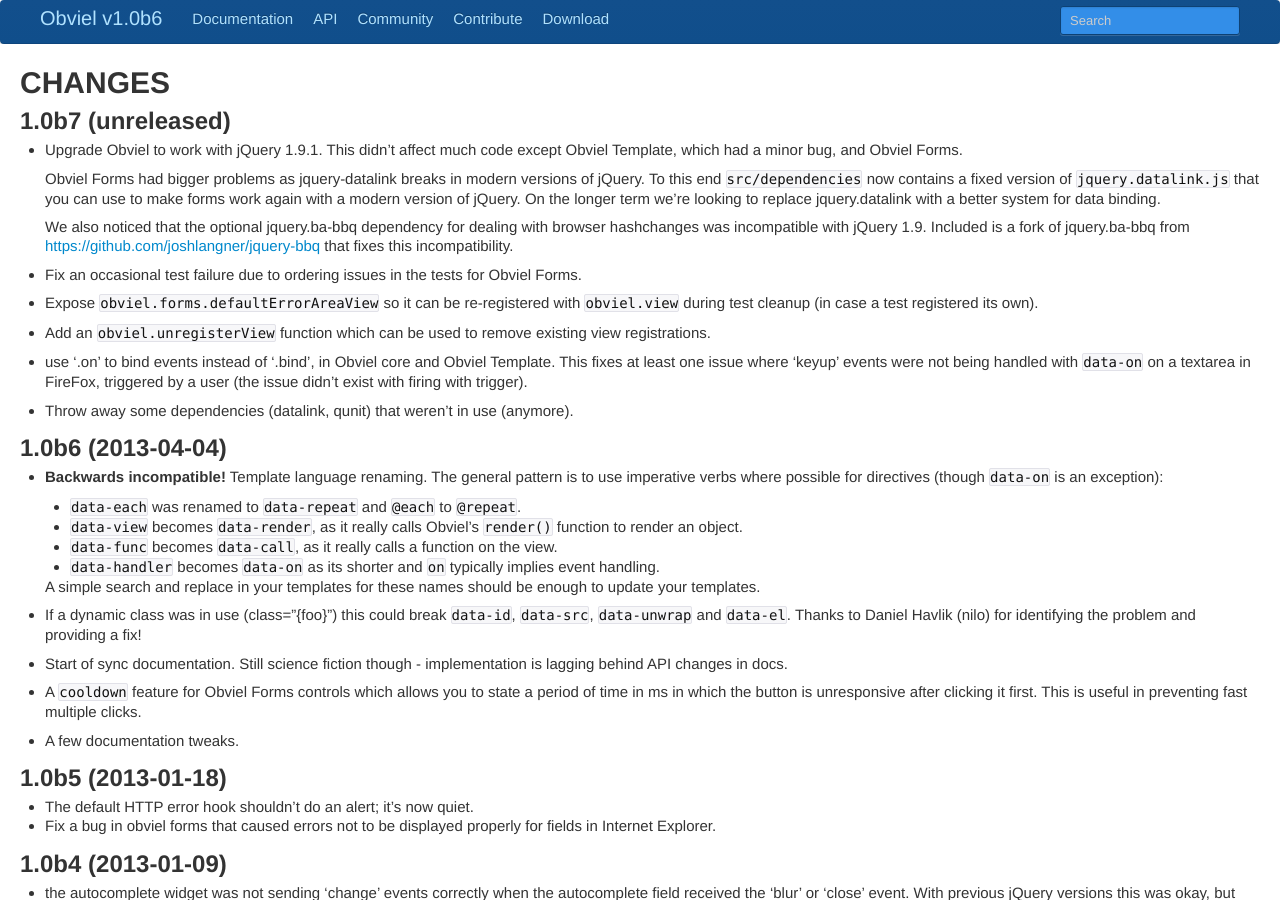
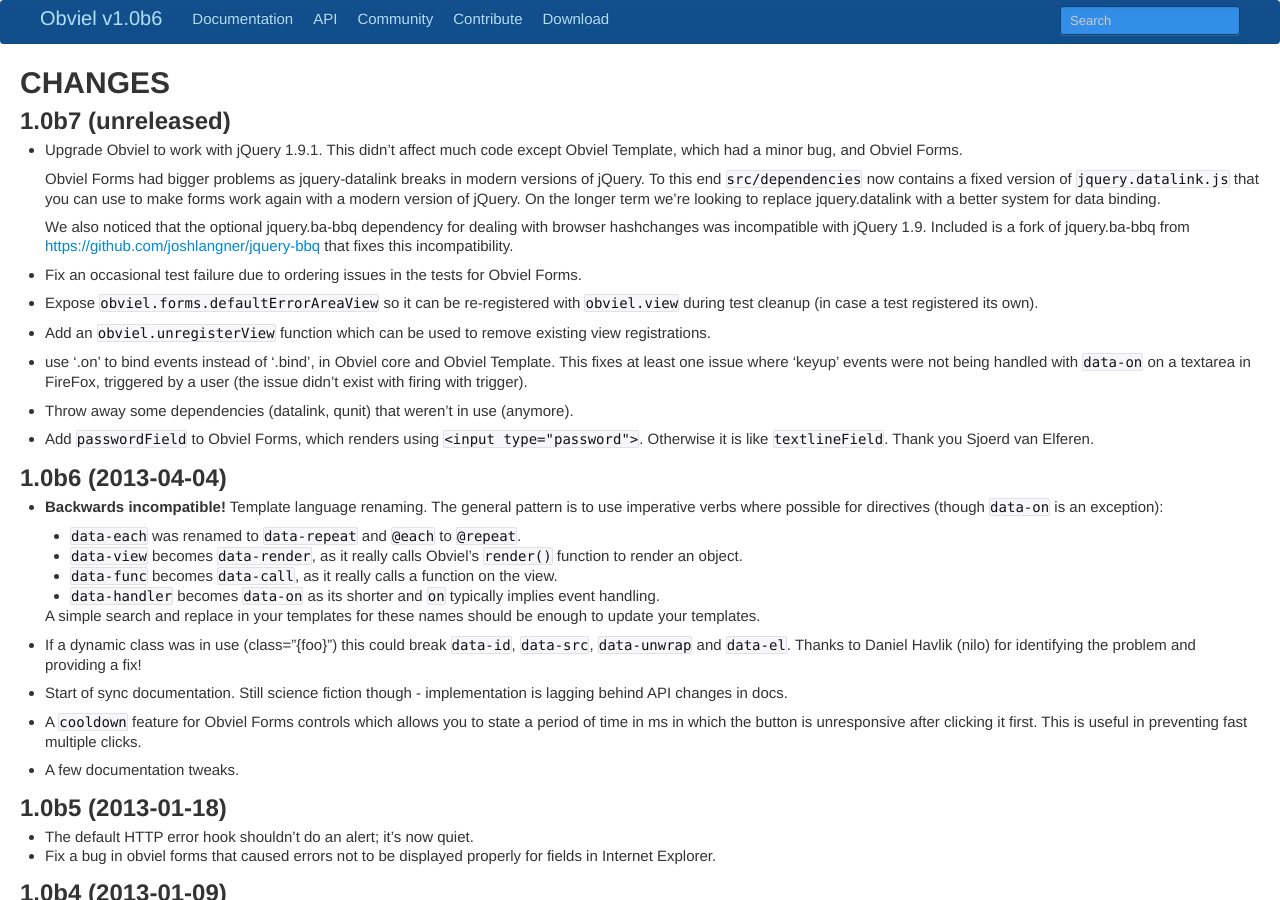
Before and after one commit to obviel/obviel, a Sphinx documentation site: the page built from doc/CHANGES.txt, in a window 1280 px wide and 900 px high. Built offline with Sphinx 7.4.7, drawn with Linux system fonts in a browser that asks for light colours.

Commit message:
Add passwordField to changelog & credits.

```diff
--- a/CREDITS.txt
+++ b/CREDITS.txt
@@ -16,6 +16,8 @@
 * Rob Gietema - Bootstrap integration for Obviel Forms
 
 * Daniel Havlik - bugfixes to Obviel Template
+
+* Sjoerd van Elferen & Rob Gietema - passwordField for Obviel Forms.
 
 Useful conversations
 --------------------
--- a/doc/CHANGES.txt
+++ b/doc/CHANGES.txt
@@ -37,6 +37,10 @@
 
 * Throw away some dependencies (datalink, qunit) that weren't in use
   (anymore).
+
+* Add ``passwordField`` to Obviel Forms, which renders using ``<input
+  type="password">``. Otherwise it is like ``textlineField``. Thank you
+  Sjoerd van Elferen.
 
 1.0b6 (2013-04-04)
 ==================
```
